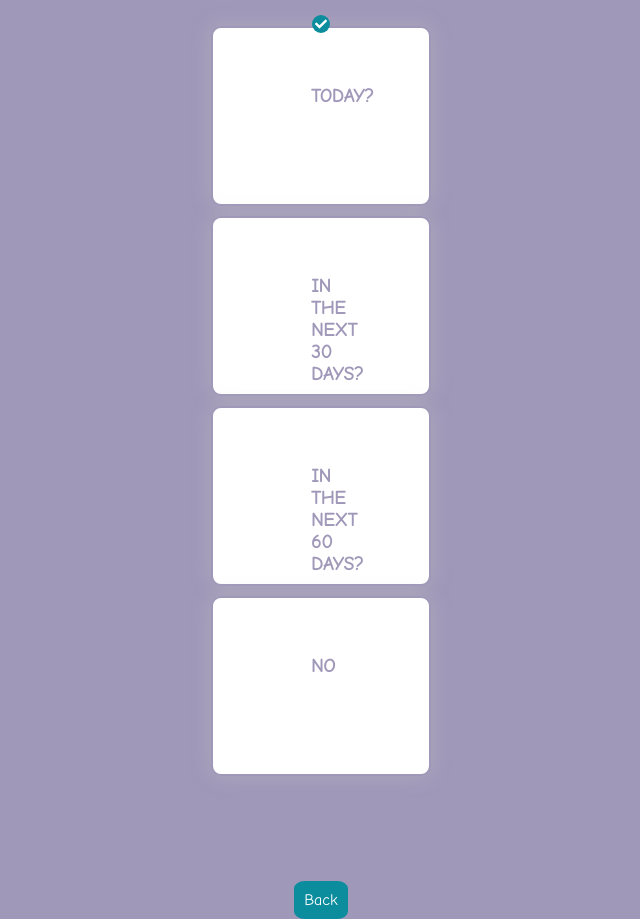
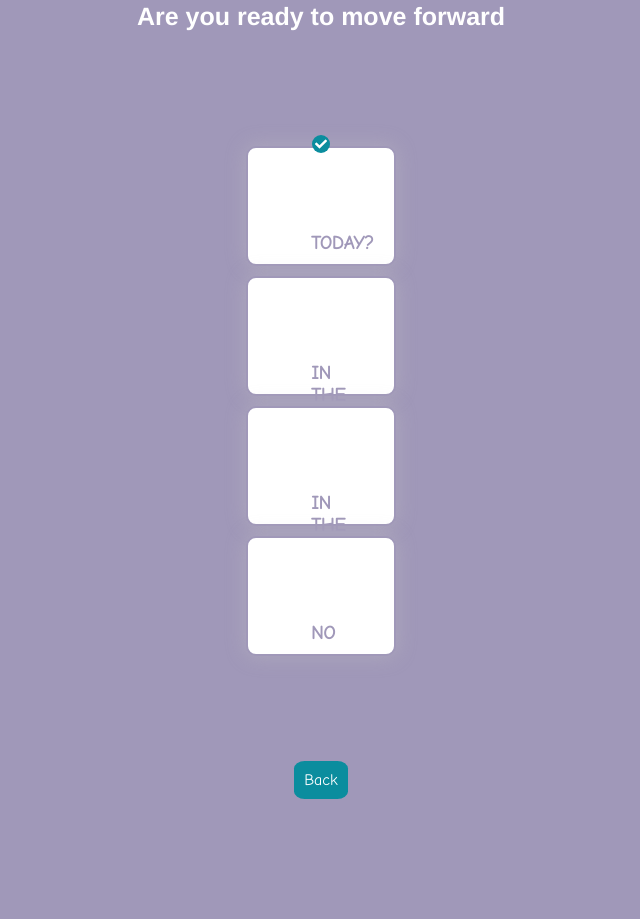
Before and after one commit to Gleek32/gf, a website: page ready.html in a window 1280 px wide. Shown: the whole page, without its empty margins (319-959 px from the left). After the commit the page ends 800 px from the top, so only its background shows below. Drawn offline with Linux system fonts and the light colour scheme.

Commit message:
Add files via upload

```diff
--- a/ready.html
+++ b/ready.html
@@ -9,16 +9,16 @@
   <title>Document</title>
 </head>
 <body>
-  <div class="main-container custom_ready col">
+  <div class="main-container  col">
 
       <h2><b>Are you ready to move forward </b> </h2>
-      <div class="radio-buttons custom_ready ">
+      <div class="radio-buttons">
       <label class="custom-radio ">
         <input type="radio" name="radio" checked>
-        <span class="radio-btn   custom_ready2">
+        <span class="radio-btn radio-btn2  custom_ready2">
           <i class="fas fa-check green" ></i>
           <a href="contact2.html">
-          <div class="hobbies-icon hobb2">
+          <div class="hobbies-icon hobbies-icon2 hobb2">
           <i class="blue"></i>
             <h3>Today?</h3>
           </div>
@@ -28,10 +28,10 @@
 
       <label class="custom-radio">
         <input type="radio" name="radio">
-        <span class="radio-btn  custom_ready2">
+        <span class="radio-btn radio-btn2">
           <i class="fas fa-check green" ></i>
           <a href="contact2.html">
-          <div class="hobbies-icon hobb2">
+          <div class="hobbies-icon hobbies-icon2 hobb2">
             <i class=" blue"></i>
             <h3>in the next 30 days?</h3>
           </div>
@@ -41,10 +41,10 @@
 
       <label class="custom-radio">
         <input type="radio" name="radio">
-        <span class="radio-btn   custom_ready2">
+        <span class="radio-btn radio-btn2  custom_ready2">
           <i class="fas fa-check green" ></i>
           <a href="contact2.html">
-          <div class="hobbies-icon hobb2">
+          <div class="hobbies-icon hobbies-icon2 hobb2">
             <i class=" blue"></i>
             <h3>in the next 60 days?</h3>
           </div>
@@ -54,10 +54,10 @@
 
       <label class="custom-radio">
         <input type="radio" name="radio">
-        <span class="radio-btn  custom_ready2">
+        <span class="radio-btn radio-btn2 custom_ready2">
           <i class="fas fa-check green" ></i>
           <a href="contact2.html">
-          <div class="hobbies-icon hobb2">
+          <div class="hobbies-icon hobbies-icon2 hobb2">
             <i class=" blue"></i>
             <h3><b>No</b></h3>
           </div>
--- a/style.css
+++ b/style.css
@@ -48,10 +48,10 @@
     text-align: center;
     font-family: "helvetica", sans-serif;
     font-weight: 400;
+
   }
 
   #blue  {
-
     width: 100%;
     margin: 0 0 20px 0;
     font-size: 25px;
@@ -65,13 +65,13 @@
   color:#a098b9;
   margin-top: 5px;
   text-transform: uppercase;
+
 }
 
   .radio-buttons {
   width: 100%;
   margin: 0 auto;
   text-align: center;
-
   }
 
   .custom-radio input {
@@ -93,6 +93,15 @@
     cursor: pointer;
     background-color: white;
   }
+
+   .radio-btn2  {
+     width: 150px;
+     height: 120px;
+   }
+
+   .radio-btn2 .hobbies-icon2 h3 {
+     margin-top: 50px;
+   }
 
   .green   {
     color: #ffffff;
```
